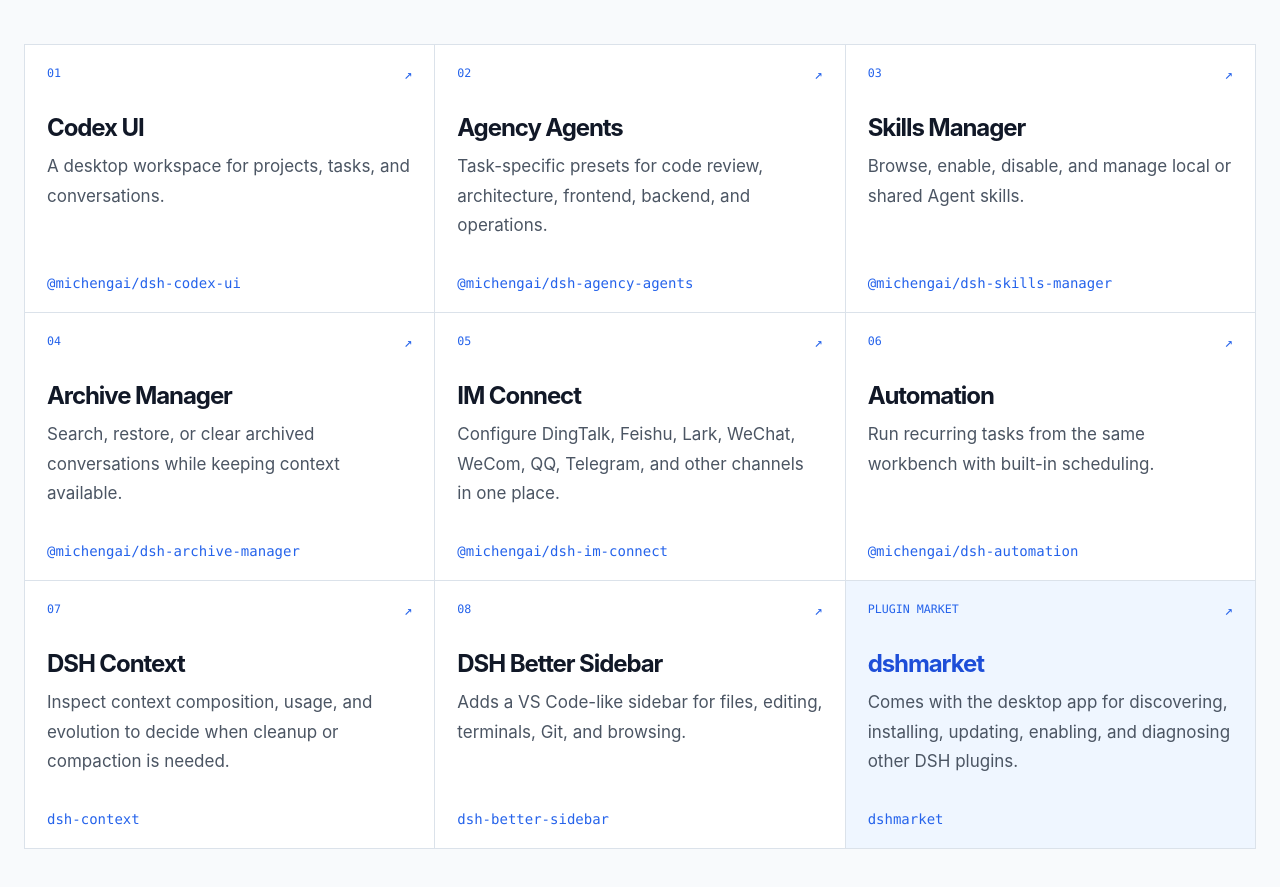
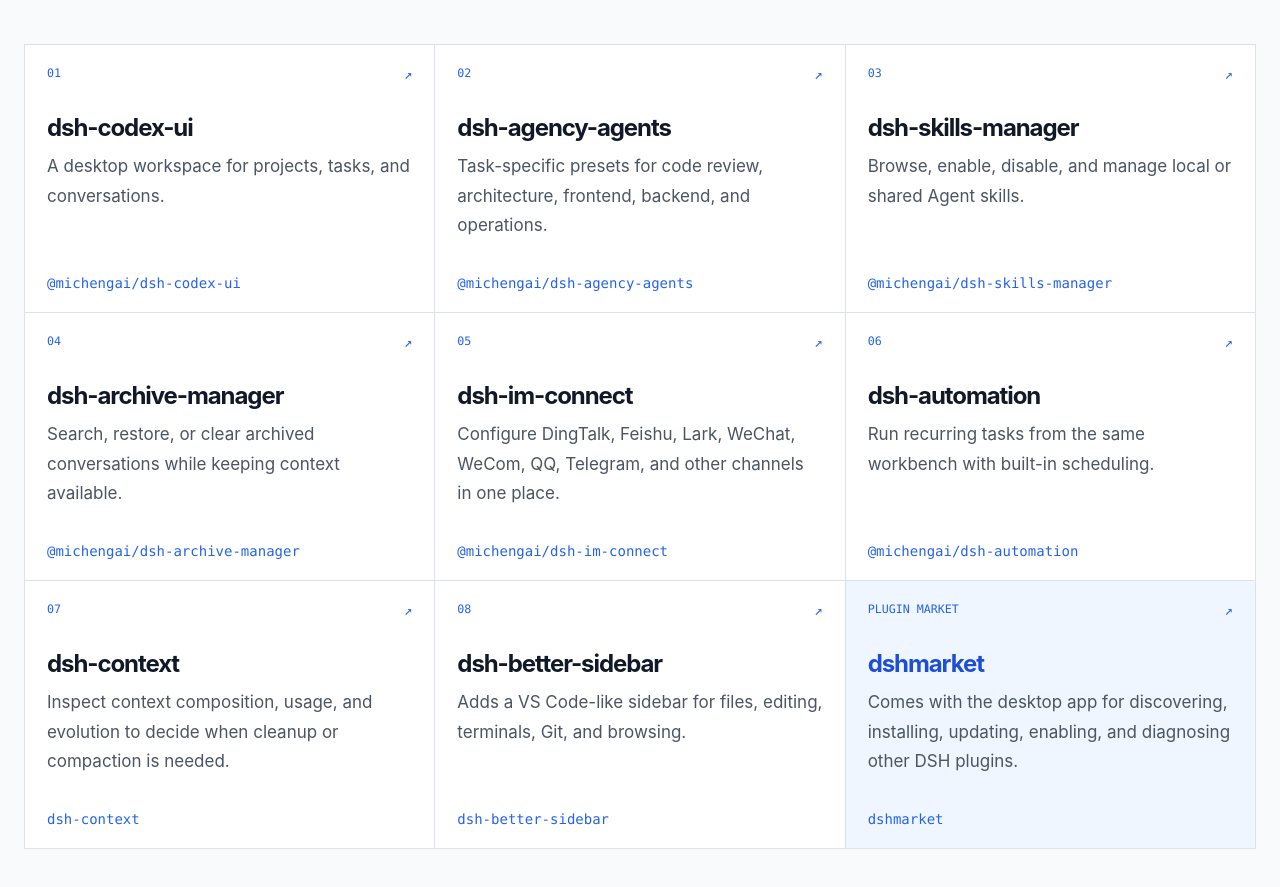
Before and after one commit to MichengAI/dsh-codex-desktop-website, a React (Vite) app: page / in a window 1280 px wide. Shown: the part 3287-4174 px from the top of the page. Built offline with nearby package versions, Linux system fonts and the light colour scheme.

Commit message:
fix: align plugin names and favicon

```diff
--- a/index.html
+++ b/index.html
@@ -4,7 +4,7 @@
     <meta charset="UTF-8" />
     <meta name="viewport" content="width=device-width, initial-scale=1.0" />
     <meta name="description" content="DSH Codex Desktop：以 Codex UI 为核心、整合八个功能插件的一体化 AI 工作台。" />
-    <link rel="icon" type="image/png" href="/favicon.png" />
+    <link rel="icon" type="image/svg+xml" href="/favicon.svg?v=4" />
     <title>DSH Codex Desktop · Codex UI 与插件工作台</title>
   </head>
   <body>
--- a/src/App.jsx
+++ b/src/App.jsx
@@ -86,14 +86,14 @@ const downloads = [
 ];
 
 const plugins = [
-  ["Codex UI", "@michengai/dsh-codex-ui", "提供项目、任务与会话工作区，把日常 Agent 协作收进一个桌面界面。", "https://github.com/MichengAI/dsh-codex-ui"],
-  ["Agency Agents", "@michengai/dsh-agency-agents", "按任务启用代码审查、架构、前端、后端与运维等专家预设。", "https://github.com/MichengAI/dsh-agency-agents"],
-  ["Skills Manager", "@michengai/dsh-skills-manager", "查看、启用、停用与管理本地及共享的 Agent 技能。", "https://github.com/MichengAI/dsh-skills-manager"],
-  ["Archive Manager", "@michengai/dsh-archive-manager", "检索、恢复或清理已归档会话，让历史上下文持续可用。", "https://github.com/MichengAI/dsh-archive-manager"],
-  ["IM Connect", "@michengai/dsh-im-connect", "集中配置钉钉、飞书、Lark、微信、企业微信、QQ 与 Telegram 等可用频道。", "https://github.com/MichengAI/dsh-im-connect"],
-  ["Automation", "@michengai/dsh-automation", "用内置定时能力管理周期任务，在同一工作台持续运行。", "https://github.com/MichengAI/dsh-automation"],
-  ["DSH Context", "dsh-context", "查看上下文构成、使用情况与演进，帮助判断何时需要整理或压缩。", "https://github.com/bowenliang123/dsh-context"],
-  ["DSH Better Sidebar", "dsh-better-sidebar", "提供类似 VS Code 的文件、编辑器、终端、Git 与浏览器侧边栏。", "https://github.com/omdsh-dev/DSH-better-sidebar"],
+  ["dsh-codex-ui", "@michengai/dsh-codex-ui", "提供项目、任务与会话工作区，把日常 Agent 协作收进一个桌面界面。", "https://github.com/MichengAI/dsh-codex-ui"],
+  ["dsh-agency-agents", "@michengai/dsh-agency-agents", "按任务启用代码审查、架构、前端、后端与运维等专家预设。", "https://github.com/MichengAI/dsh-agency-agents"],
+  ["dsh-skills-manager", "@michengai/dsh-skills-manager", "查看、启用、停用与管理本地及共享的 Agent 技能。", "https://github.com/MichengAI/dsh-skills-manager"],
+  ["dsh-archive-manager", "@michengai/dsh-archive-manager", "检索、恢复或清理已归档会话，让历史上下文持续可用。", "https://github.com/MichengAI/dsh-archive-manager"],
+  ["dsh-im-connect", "@michengai/dsh-im-connect", "集中配置钉钉、飞书、Lark、微信、企业微信、QQ 与 Telegram 等可用频道。", "https://github.com/MichengAI/dsh-im-connect"],
+  ["dsh-automation", "@michengai/dsh-automation", "用内置定时能力管理周期任务，在同一工作台持续运行。", "https://github.com/MichengAI/dsh-automation"],
+  ["dsh-context", "dsh-context", "查看上下文构成、使用情况与演进，帮助判断何时需要整理或压缩。", "https://github.com/bowenliang123/dsh-context"],
+  ["dsh-better-sidebar", "dsh-better-sidebar", "提供类似 VS Code 的文件、编辑器、终端、Git 与浏览器侧边栏。", "https://github.com/omdsh-dev/DSH-better-sidebar"],
 ];
 
 function Arrow() { return <span className="arrow" aria-hidden="true">↗</span>; }
```
Also changed, not shown: public/favicon.svg (added), 1 other file (tests, documents, lock files or other folders).
